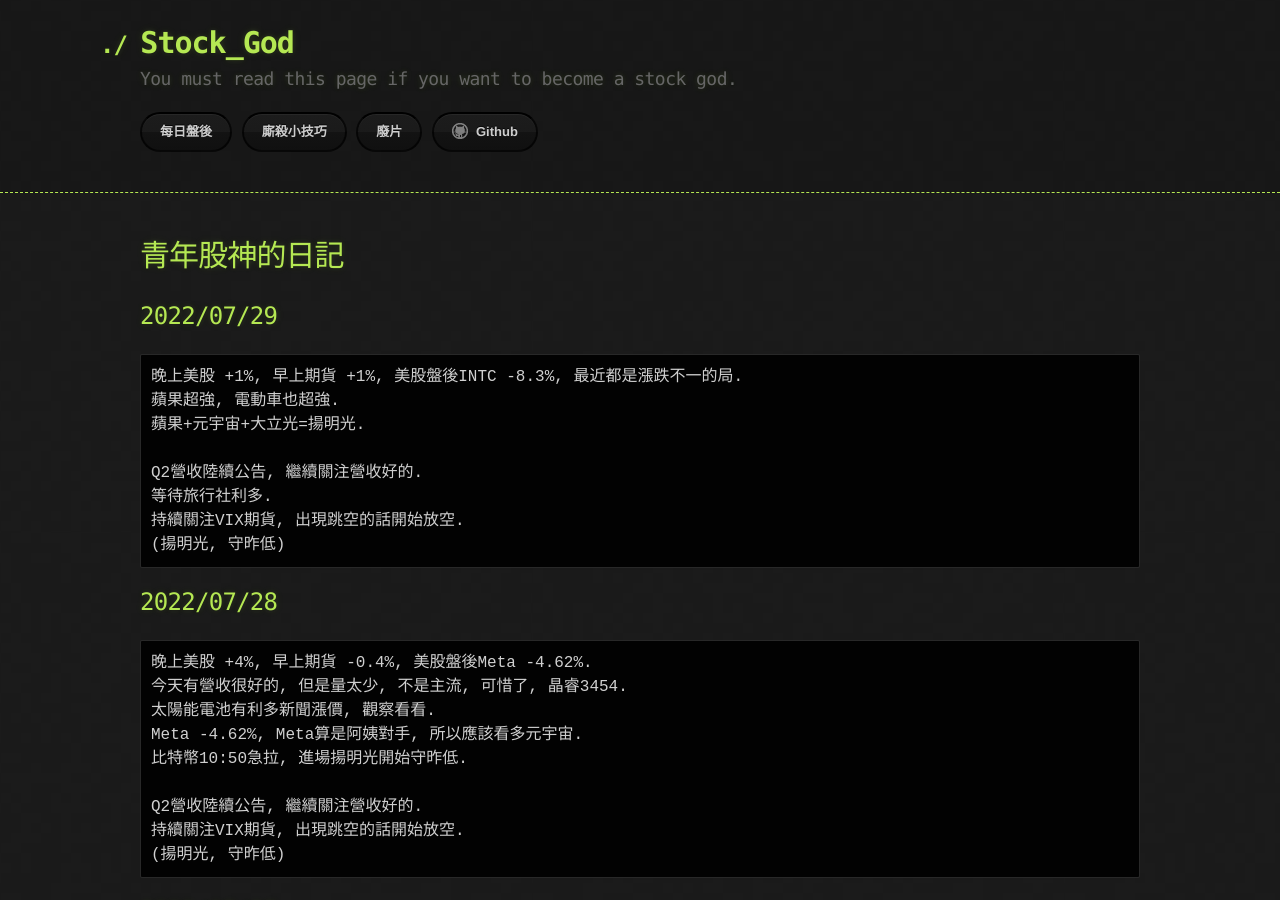
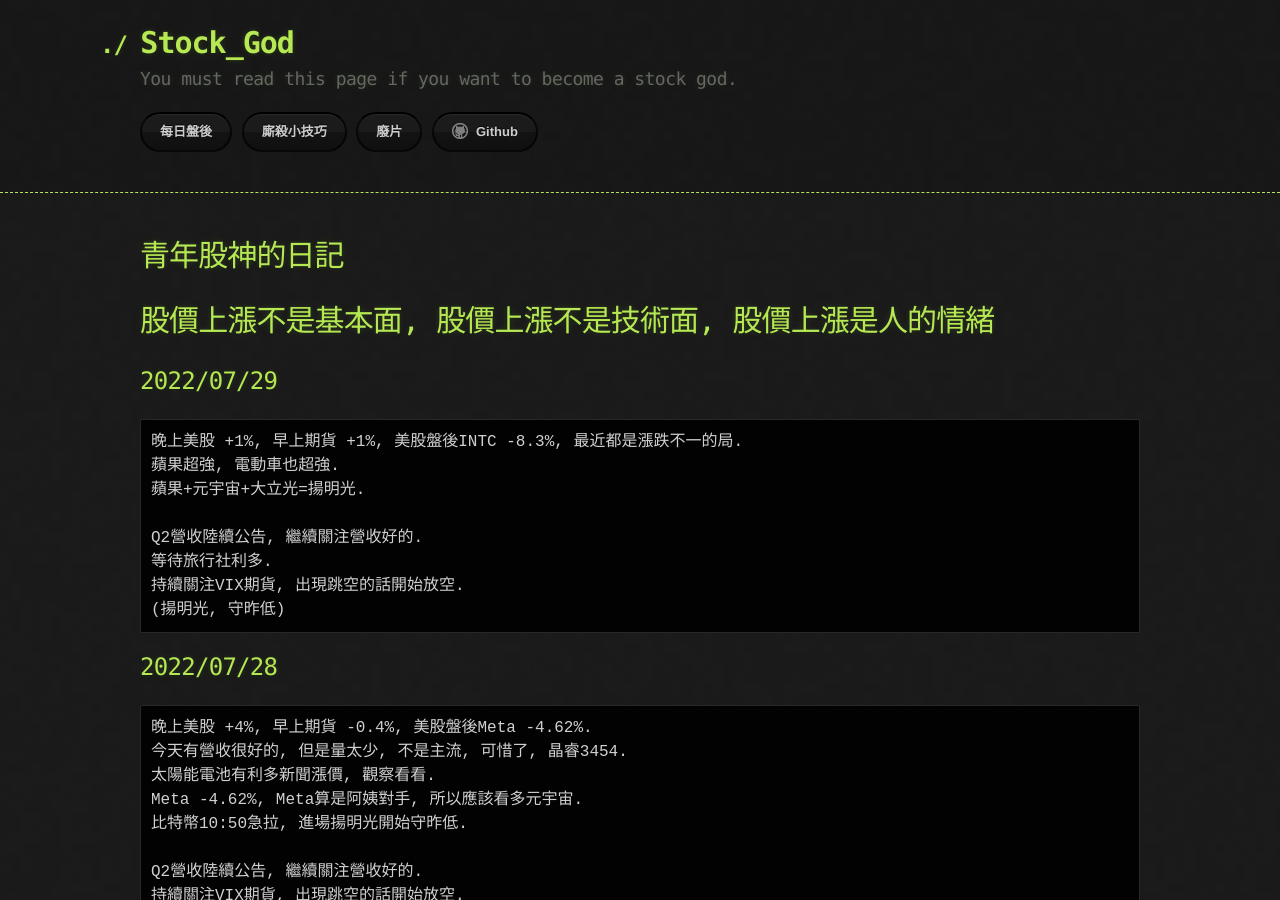
Before and after one commit to lepg5487/Stock_God, a Jekyll site: the page built from index.md, in a window 1280 px wide and 900 px high. Built offline with Jekyll 4.4.1, drawn with Linux system fonts in a browser that asks for light colours; our own code applies the rules of GitHub Pages for plain Markdown files.

Commit message:
Update index.md

````diff
--- a/index.md
+++ b/index.md
@@ -3,6 +3,7 @@ layout: testlayouts
 ---
 
 # 青年股神的日記
+# 股價上漲不是基本面, 股價上漲不是技術面, 股價上漲是人的情緒
 ## 2022/07/29
 ```
 晚上美股 +1%, 早上期貨 +1%, 美股盤後INTC -8.3%, 最近都是漲跌不一的局.
````
